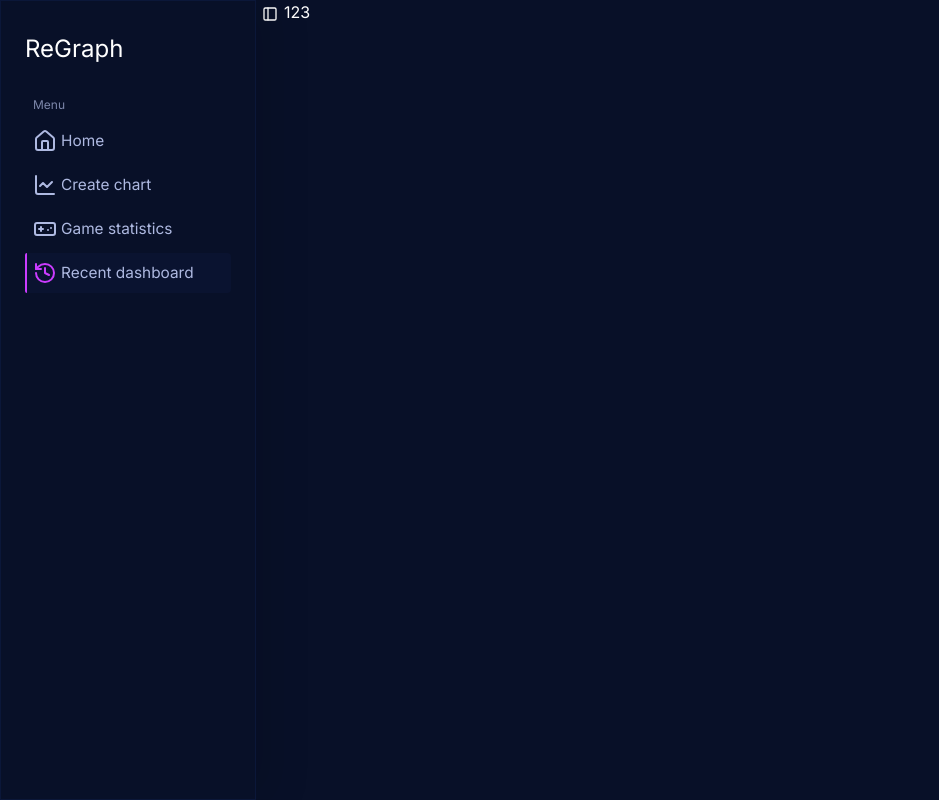
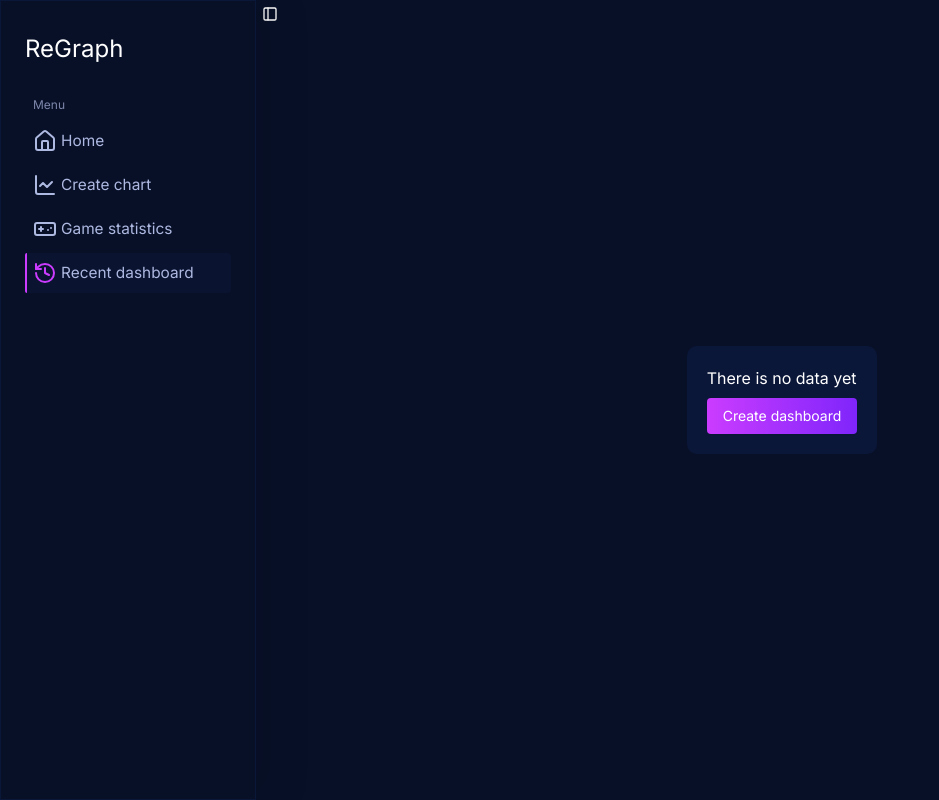
Before and after one commit to Nasrul1221/ReGraph, a React (Vite) app: page /recentDashboard in a window 1280 px wide. Shown: the whole page, without its empty margins (0-939 px from the left). Built offline with nearby package versions, Linux system fonts and the light colour scheme.

Commit message:
Refactor GameStatistics to remove Jotai state management; enhance RecentDashboard to display a message and button when no data is available

```diff
--- a/src/pages/GameStatistics.jsx
+++ b/src/pages/GameStatistics.jsx
@@ -4,10 +4,6 @@ import Dashboard from '@/features/GameStatistics/Dashboard/Dashboard';
 import UserSteamGameForm from '@/features/GameStatistics/userNameForm/components/userSteamGameForm';
 import AnimatedButton from '@/components/AnimatedButton';
 import Loader from '@/components/ui/loader';
-
-// JOTAI
-import { useAtom } from 'jotai';
-import { userSteamDataJotai } from '@/features/GameStatistics/stores/userSteamData.jotai';
 
 // Framer motion
 import { motion, AnimatePresence } from 'framer-motion';
@@ -19,7 +15,6 @@ import useFetchData from '@/hooks/useFetchData';
 import { useState } from 'react';
 
 export default function GameStatistics() {
-  const [userSteamData] = useAtom(userSteamDataJotai);
   const { fetchData, load, isActive, fetchError, setFetchError } = useFetchData();
 
   const [id, setId] = useState('');
--- a/src/pages/RecentDashboard.jsx
+++ b/src/pages/RecentDashboard.jsx
@@ -1,6 +1,9 @@
 import React from 'react';
 import Dashboard from '@/features/GameStatistics/Dashboard/Dashboard';
 import useGetData from '@/features/GameStatistics/Dashboard/hooks/useGetData';
+import Card from '@/components/Card';
+import AnimatedButton from '@/components/AnimatedButton';
+import { NavLink } from 'react-router-dom';
 
 export default function RecentDashboard() {
   const recentgames = JSON.parse(localStorage.getItem('recentgames'));
@@ -14,6 +17,13 @@ export default function RecentDashboard() {
       <Dashboard />
     </div>
   ) : (
-    <p>123</p>
+    <div className="m-auto">
+      <Card>
+        <p className="mb-2">There is no data yet</p>
+        <AnimatedButton asChild>
+          <NavLink to="/gameStatistics">Create dashboard</NavLink>
+        </AnimatedButton>
+      </Card>
+    </div>
   );
 }
```
